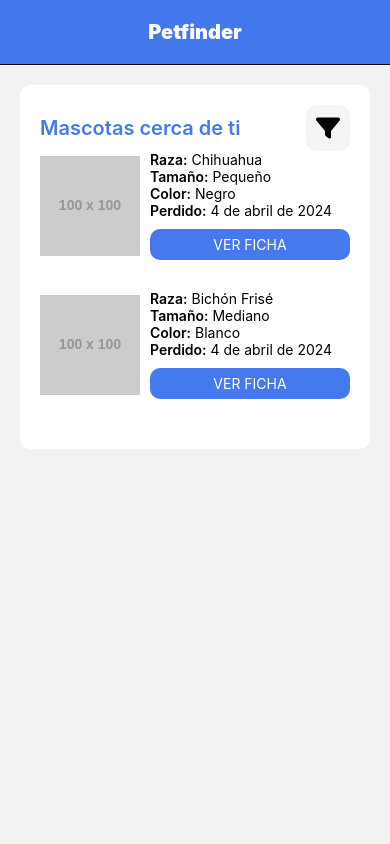
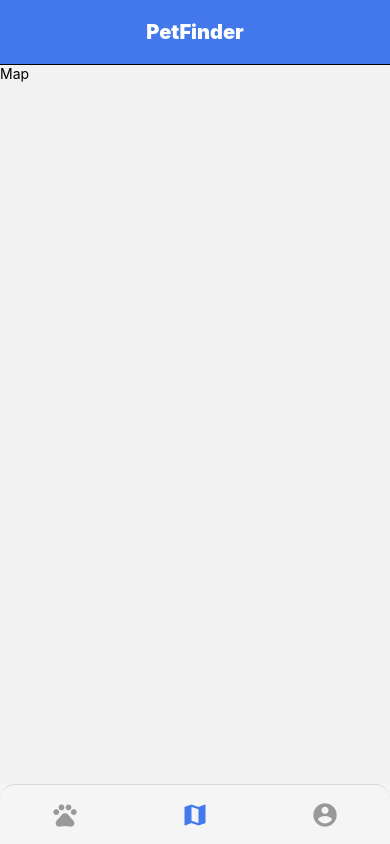
Before and after one commit to matiinsi/coder-react-native, a React Native app: screen /MapScreen in a window 390 px wide. Built offline with nearby package versions, Linux system fonts and the light colour scheme.

Commit message:
Agregado de Tab Navigator

```diff
--- a/package.json
+++ b/package.json
@@ -10,6 +10,7 @@
   },
   "dependencies": {
     "@expo/metro-runtime": "~3.1.3",
+    "@react-navigation/bottom-tabs": "^6.5.20",
     "@react-navigation/native": "^6.1.17",
     "@react-navigation/native-stack": "^6.9.26",
     "expo": "~50.0.11",
--- a/src/components/Card.jsx
+++ b/src/components/Card.jsx
@@ -21,7 +21,7 @@ const Card = ({item, navigation}) => {
                         <TouchableOpacity
                             style={styles.cardButton}
                             onPress={() => {
-                                navigation.navigate("Pet", {id: id})
+                                navigation.navigate("PetDetail", {id})
                             }}
                         >
                             <Text style={styles.cardButtonText}>Ver ficha</Text>
--- /dev/null
+++ b/src/navigator/BottomTabNavigation.jsx
@@ -0,0 +1,90 @@
+import { StyleSheet, View } from 'react-native'
+import { createBottomTabNavigator } from "@react-navigation/bottom-tabs"
+import { colors } from '../constants/colors';
+import { MaterialIcons } from '@expo/vector-icons';
+import Header from '../components/Header';
+import PetStackNavigator from '../stacks/PetStackNavigator';
+import MapStackNavigator from '../stacks/MapStackNavigator';
+import AccountStackNavigator from '../stacks/AccountStackNavigator';
+import React from 'react'
+
+const BottomTabNavigation = () => {
+
+    const Tab = createBottomTabNavigator()
+
+    return (
+        <Tab.Navigator
+            screenOptions={({ route }) => ({
+                header: () => {
+                    return <Header route={route} title="PetFinder" />
+                },
+                tabBarShowLabel: false,
+                tabBarStyle: styles.tabBar,
+            })}
+        >
+            <Tab.Screen
+                name="PetScreen"
+                component={PetStackNavigator}
+                options={{
+                    tabBarIcon: ({ focused }) => {
+                        return (
+                            <View>
+                                <MaterialIcons
+                                    name="pets"
+                                    size={28}
+                                    color={focused ? colors.blue : colors.grayDark}
+                                />
+                            </View>
+                        )
+                    }
+                }}
+            />
+            <Tab.Screen
+                name="MapScreen"
+                component={MapStackNavigator}
+                options={{
+                    tabBarIcon: ({ focused }) => {
+                        return (
+                            <View>
+                                <MaterialIcons
+                                    name="map"
+                                    size={28}
+                                    color={focused ? colors.blue : colors.grayDark}
+                                />
+                            </View>
+                        )
+                    },
+                }}
+            />
+            <Tab.Screen
+                name="AccountScreen"
+                component={AccountStackNavigator}
+                options={{
+                    tabBarIcon: ({ focused }) => {
+                        return (
+                            <View>
+                                <MaterialIcons
+                                    name="account-circle"
+                                    size={28}
+                                    color={focused ? colors.blue : colors.grayDark}
+                                />
+                            </View>
+                        )
+                    },
+                }}
+            />
+        </Tab.Navigator>
+    )
+}
+
+export default BottomTabNavigation
+
+const styles = StyleSheet.create({
+    tabBar: {
+        backgroundColor: colors.grayLight,
+        shadowColor: "black",
+        elevation: 4,
+        borderRadius: 15,
+        height: 60,
+    },
+})
--- a/src/navigator/Navigation.jsx
+++ b/src/navigator/Navigation.jsx
@@ -1,42 +1,13 @@
 import React from 'react'
 import { StyleSheet} from 'react-native'
-import { createNativeStackNavigator } from '@react-navigation/native-stack';
 import { NavigationContainer } from '@react-navigation/native';
-import Header from '../components/Header';
-import Home from '../screens/Home';
-import Login from '../screens/Login';
-import Pet from '../screens/Pet';
+import BottomTabNavigation from './BottomTabNavigation';
 
 const Navigation = () => {
 
-    const Stack = createNativeStackNavigator();
-
     return (
         <NavigationContainer>
-            <Stack.Navigator
-                initialRouteName='Home'
-                screenOptions={
-                    ({route}) => ({
-                        header: () => {
-                            return <Header title="Petfinder" />
-                        }
-                    })
-                }
-            >
-                <Stack.Screen
-                    name="Home"
-                    component={Home}
-                />
-                <Stack.Screen
-                    name="Pet"
-                    component={Pet}
-                />
-                <Stack.Screen
-                    name="Login"
-                    component={Login}
-                />
-
-            </Stack.Navigator>
+            <BottomTabNavigation />
         </NavigationContainer>
     )
 }
--- /dev/null
+++ b/src/screens/Account.jsx
@@ -0,0 +1,14 @@
+import { StyleSheet, Text, View } from 'react-native'
+import React from 'react'
+
+const Account = () => {
+  return (
+    <View>
+      <Text>Account</Text>
+    </View>
+  )
+}
+
+export default Account
+
+const styles = StyleSheet.create({})
--- /dev/null
+++ b/src/screens/Map.jsx
@@ -0,0 +1,14 @@
+import { StyleSheet, Text, View } from 'react-native'
+import React from 'react'
+
+const Map = () => {
+  return (
+    <View>
+      <Text>Map</Text>
+    </View>
+  )
+}
+
+export default Map
+
+const styles = StyleSheet.create({})
--- a/src/screens/Pet.jsx
+++ b/src/screens/PetDetail.jsx
@@ -3,9 +3,9 @@ import { AntDesign } from '@expo/vector-icons';
 import { colors } from '../constants/colors';
 import React from 'react'
 
-const Pet = ({route, navigation}) => {
+const PetDetail = ({route, navigation}) => {
 
-    const {id} = route.params;
+    const { id } = route.params;
 
     return (
         <View style={styles.petContainer}>
@@ -20,7 +20,7 @@ const Pet = ({route, navigation}) => {
     )
 }
 
-export default Pet
+export default PetDetail
 
 const styles = StyleSheet.create({
     petContainer: {
--- a/src/screens/Home.jsx
+++ b/src/screens/PetLost.jsx
@@ -1,11 +1,11 @@
 import React from 'react'
-import { FlatList, StyleSheet, Text, View } from 'react-native'
+import { FlatList, StyleSheet, View } from 'react-native'
 import { colors } from '../constants/colors'
 import { perdidos } from '../data/perdidos'
 import Card from '../components/Card'
 import Filter from '../components/Filter'
 
-const Home = ({route, navigation}) => {
+const PetLost = ({route, navigation}) => {
 
     console.log(route);
 
@@ -26,7 +26,7 @@ const Home = ({route, navigation}) => {
     )
 }
 
-export default Home
+export default PetLost
 
 const styles = StyleSheet.create({
     homeContainer: {
--- /dev/null
+++ b/src/stacks/AccountStackNavigator.jsx
@@ -0,0 +1,27 @@
+import { StyleSheet } from 'react-native'
+import { createNativeStackNavigator } from '@react-navigation/native-stack'
+import Account from '../screens/Account'
+import React from 'react'
+
+const AccountStackNavigator = () => {
+    const Stack = createNativeStackNavigator();
+
+    return (
+        <Stack.Navigator
+            initialRouteName='Account'
+            screenOptions={{
+                headerShown: false,
+            }}
+        >
+            <Stack.Screen
+                name="Account"
+                component={Account}
+            />
+
+        </Stack.Navigator>
+    )
+}
+
+export default AccountStackNavigator
+
+const styles = StyleSheet.create({})
--- /dev/null
+++ b/src/stacks/MapStackNavigator.jsx
@@ -0,0 +1,27 @@
+import { StyleSheet } from 'react-native'
+import { createNativeStackNavigator } from '@react-navigation/native-stack'
+import Map from '../screens/Map'
+import React from 'react'
+
+const MapStackNavigator = () => {
+    const Stack = createNativeStackNavigator();
+
+    return (
+        <Stack.Navigator
+            initialRouteName='Map'
+            screenOptions={{
+                headerShown: false,
+            }}
+        >
+            <Stack.Screen
+                name="Map"
+                component={Map}
+            />
+
+        </Stack.Navigator>
+    )
+}
+
+export default MapStackNavigator
+
+const styles = StyleSheet.create({})
--- /dev/null
+++ b/src/stacks/PetStackNavigator.jsx
@@ -0,0 +1,34 @@
+import { StyleSheet } from 'react-native'
+import { createNativeStackNavigator } from '@react-navigation/native-stack';
+import PetLost from '../screens/PetLost';
+import PetDetail from '../screens/PetDetail';
+import React from 'react'
+
+const PetStackNavigator = () => {
+
+    const Stack = createNativeStackNavigator();
+
+    return (
+        <Stack.Navigator
+            initialRouteName='PetLost'
+            screenOptions={{
+                headerShown: false,
+            }}
+        >
+            <Stack.Screen
+                name="PetLost"
+                component={PetLost}
+
+            />
+            <Stack.Screen
+                name="PetDetail"
+                component={PetDetail}
+            />
+
+        </Stack.Navigator>
+    )
+}
+
+export default PetStackNavigator
+
+const styles = StyleSheet.create({})
```
Also changed, not shown: 1 other file (tests, documents, lock files or other folders).
